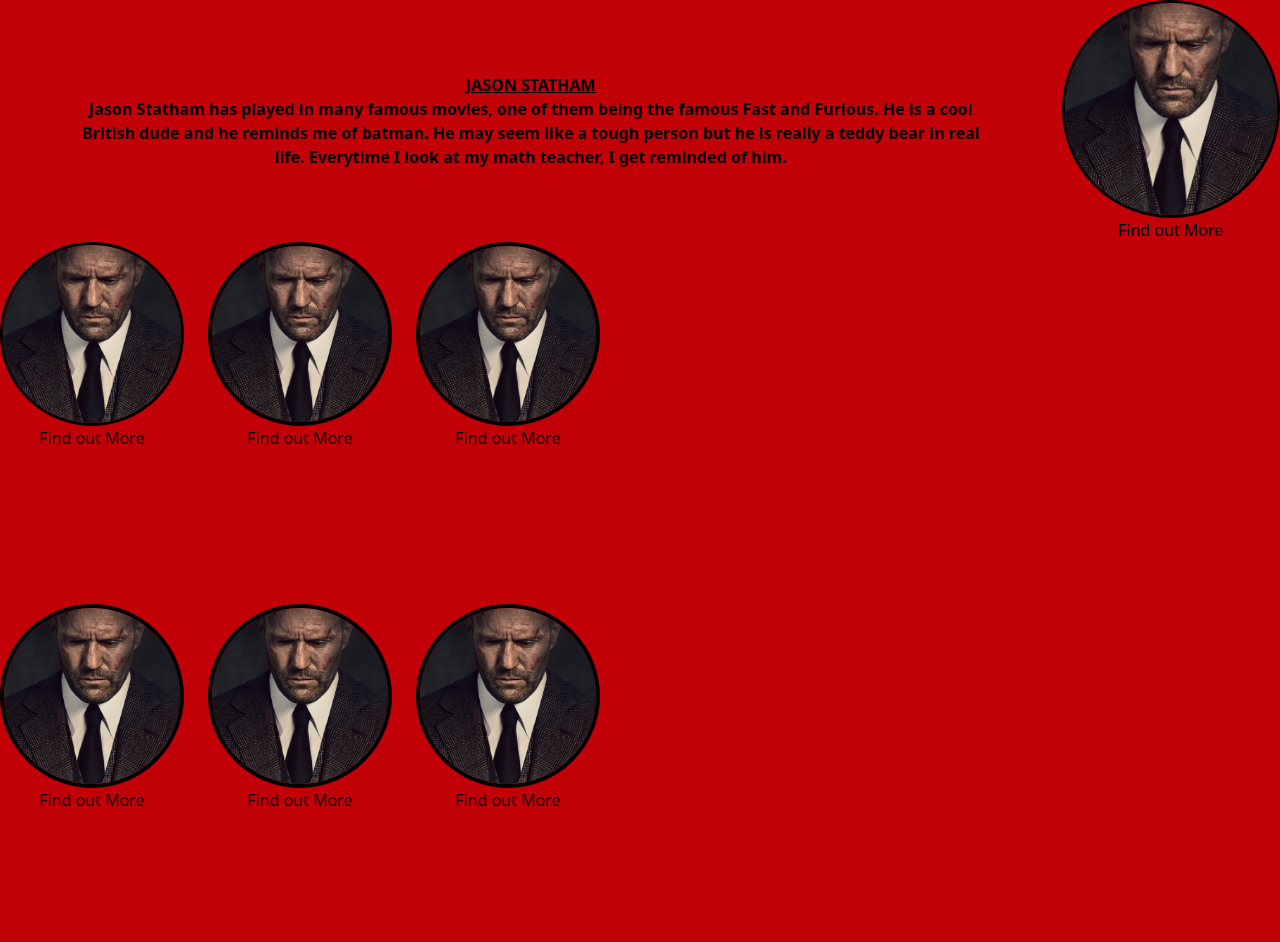
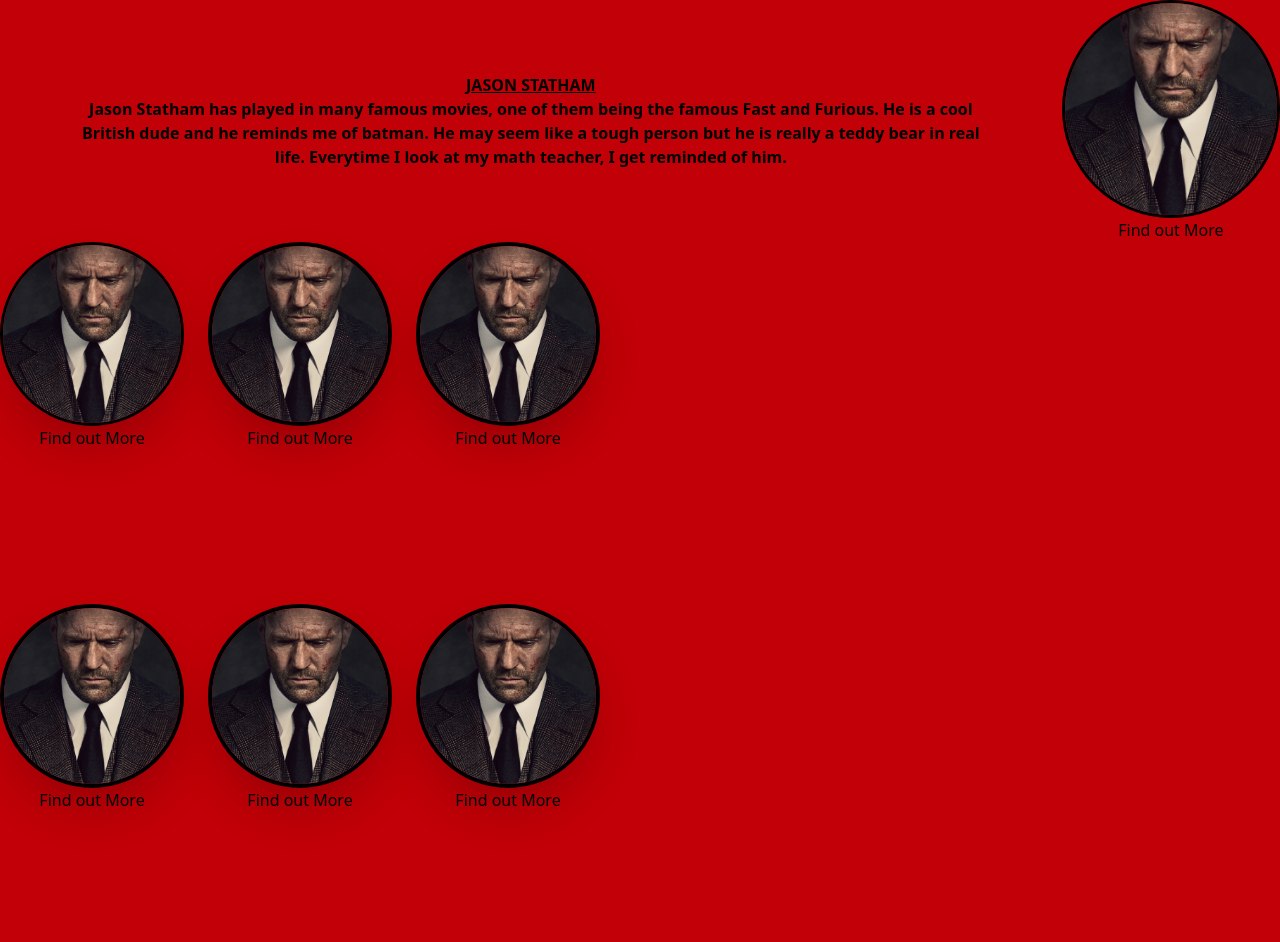
Before and after one commit to rjohn05-dc/Tailwind-CSS-Introduction---Challenge-Assignment, a plain HTML site: page index.html in a window 1280 px wide. Drawn offline with nearby package versions, Linux system fonts and the light colour scheme.

Commit message:
added shadows

```diff
--- a/index.html
+++ b/index.html
@@ -22,29 +22,29 @@
         </div>
 
 
-        <div class="grid grid-cols-1 xl:grid-cols-3 gap-6 flex items center justify-center w-[600px] h-[700px]">
+        <div class="grid grid-cols-1 xl:grid-cols-3 gap-6 flex items center justify-center w-[600px] h-[700px] ">
             <div>
-                <img class="rounded-full border-3" src="./images/Jason Statham Hitman.jpg" alt="Jason Statham">
+                <img class="rounded-full border-3 flex flex-row shadow-2xl" src="./images/Jason Statham Hitman.jpg" alt="Jason Statham">
                 <button class=" rounded-none flex column hover:bg-blue-700  m-auto">Find out More</button>
             </div>
             <div>
-                <img class="rounded-full border-4" src="./images/Jason Statham Hitman.jpg" alt="Jason Statham">
+                <img class="rounded-full border-4 flex flex-row shadow-2xl" src="./images/Jason Statham Hitman.jpg" alt="Jason Statham">
                 <button class=" rounded-none flex column hover:bg-blue-700 m-auto">Find out More</button>
             </div>
             <div>
-                <img class="rounded-full border-4" src="./images/Jason Statham Hitman.jpg" alt="Jason Statham">
+                <img class="rounded-full border-4 flex flex-row shadow-2xl" src="./images/Jason Statham Hitman.jpg" alt="Jason Statham">
                 <button class=" rounded-none flex column hover:bg-blue-700 m-auto">Find out More</button>
             </div>
             <div>
-                <img class="rounded-full border-4" src="./images/Jason Statham Hitman.jpg" alt="Jason Statham">
+                <img class="rounded-full border-4 flex flex-row shadow-2xl" src="./images/Jason Statham Hitman.jpg" alt="Jason Statham">
                 <button class=" rounded-none flex column hover:bg-blue-700 m-auto">Find out More</button>
             </div>
             <div>
-                <img class="rounded-full border-4" src="./images/Jason Statham Hitman.jpg" alt="Jason Statham">
+                <img class="rounded-full border-4 flex flex-row shadow-2xl" src="./images/Jason Statham Hitman.jpg" alt="Jason Statham">
                 <button class=" rounded-none flex column hover:bg-blue-700 m-auto">Find out More</button>
             </div>
             <div>
-                <img class="rounded-full border-4" src="./images/Jason Statham Hitman.jpg" alt="Jason Statham">
+                <img class="rounded-full border-4 flex flex-row shadow-2xl" src="./images/Jason Statham Hitman.jpg" alt="Jason Statham">
                 <button class=" rounded-none flex column hover:bg-blue-700 m-auto">Find out More</button>
             </div>
 
```
